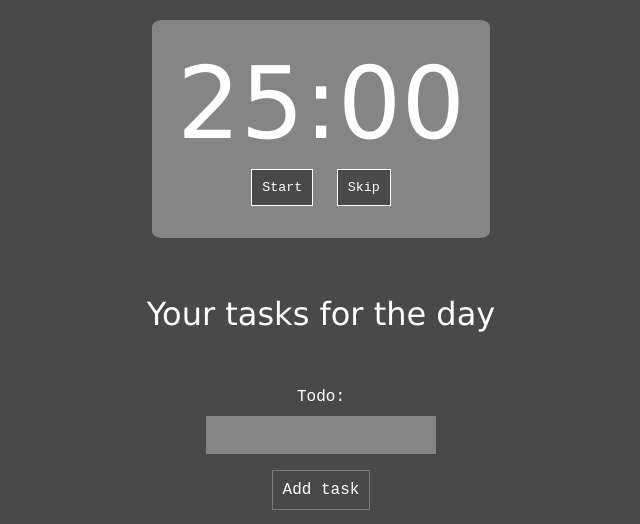
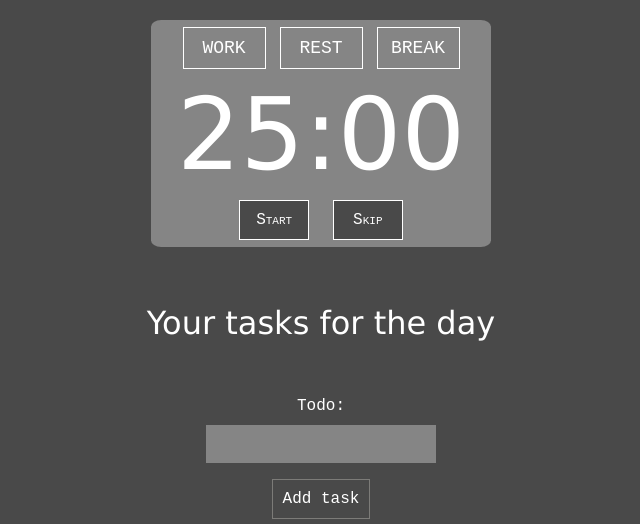
Before and after one commit to donnamagi/Pomodoro-app, a Flask app: page /todolist in a window 1280 px wide. Shown: the part 112-636 px from the top of the page, without its empty margins (319-959 px from the left). Run offline with Flask 2, Linux system fonts and the light colour scheme; the visitor is signed in with stand-in values (Sample User, id 1); data comes from the database, SQL or seed files in the repository; data that the repository does not hold is empty.

Commit message:
Creating status buttons

```diff
--- a/app/static/styles/styles.css
+++ b/app/static/styles/styles.css
@@ -39,7 +39,7 @@ nav {
     text-align: center;
     text-decoration: none;
     display: inline-block;
-
+    cursor: pointer;
 }
 
 .button {
@@ -157,4 +157,27 @@ li {
 
 .main-column {
     padding: 2%;
+    padding-top: 0;
+    padding-bottom: 0;
+    cursor: default;
 }
+
+.counter-buttons {
+    padding: 0;
+    background-color: inherit;
+    display: flex;
+    justify-content: space-between;
+}
+
+.counter-button {
+
+    width: 83px;
+    background-color: inherit;
+    font-size:large;
+}
+
+.counter-start, .counter-skip {
+    width: 70px;
+    font-size: medium;
+    font-variant: small-caps;
+}
--- a/app/templates/todolist.html
+++ b/app/templates/todolist.html
@@ -3,6 +3,11 @@
     <div class="column"></div>
 
     <div class="counter main-column">
+        <div class="counter-buttons">
+            <button class="counter-button work">WORK</button>
+            <button class="counter-button rest">REST</button>
+            <button class="counter-button break">BREAK</button>
+        </div>
         <h1 class="counter-display">00:00</h1>
         <button class="counter-start">Start</button>
         <button class="counter-skip">Skip</button>
```
